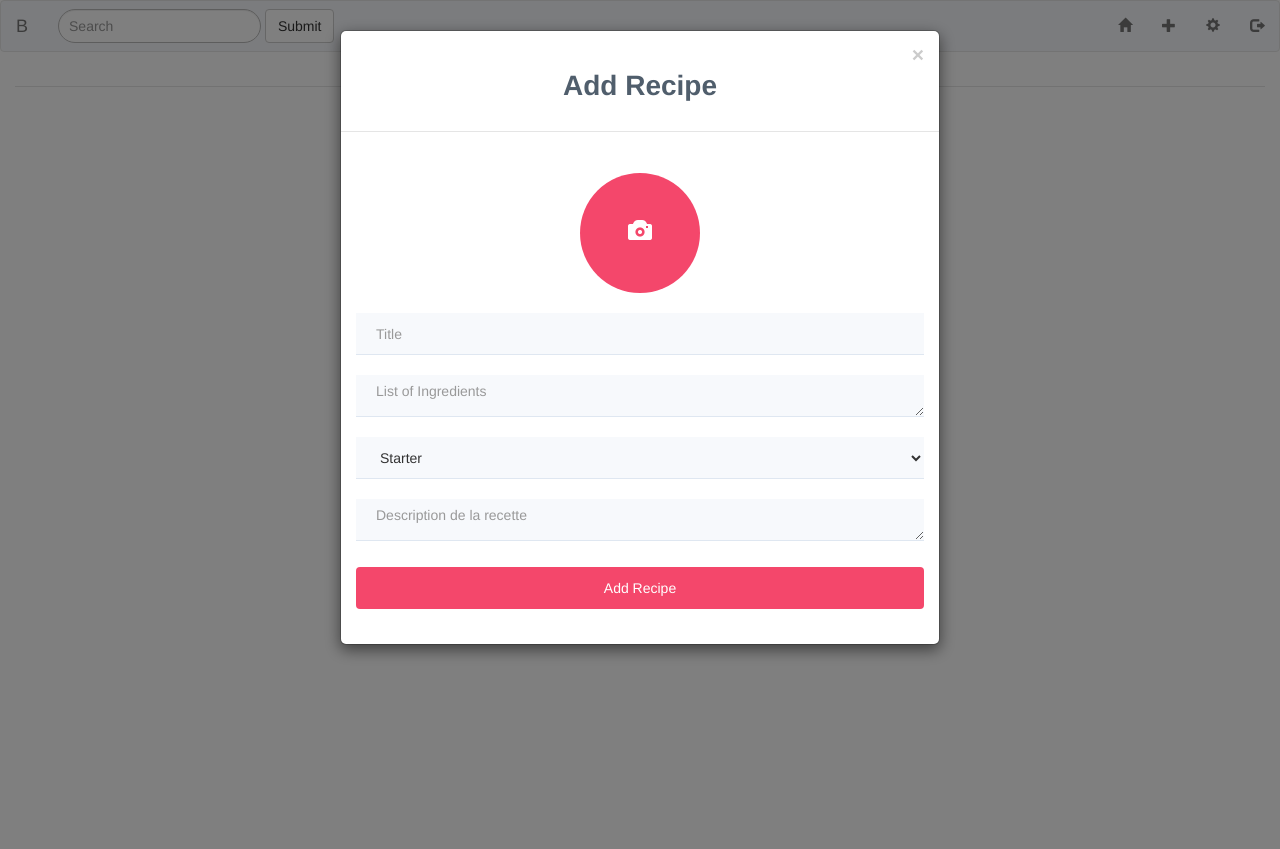
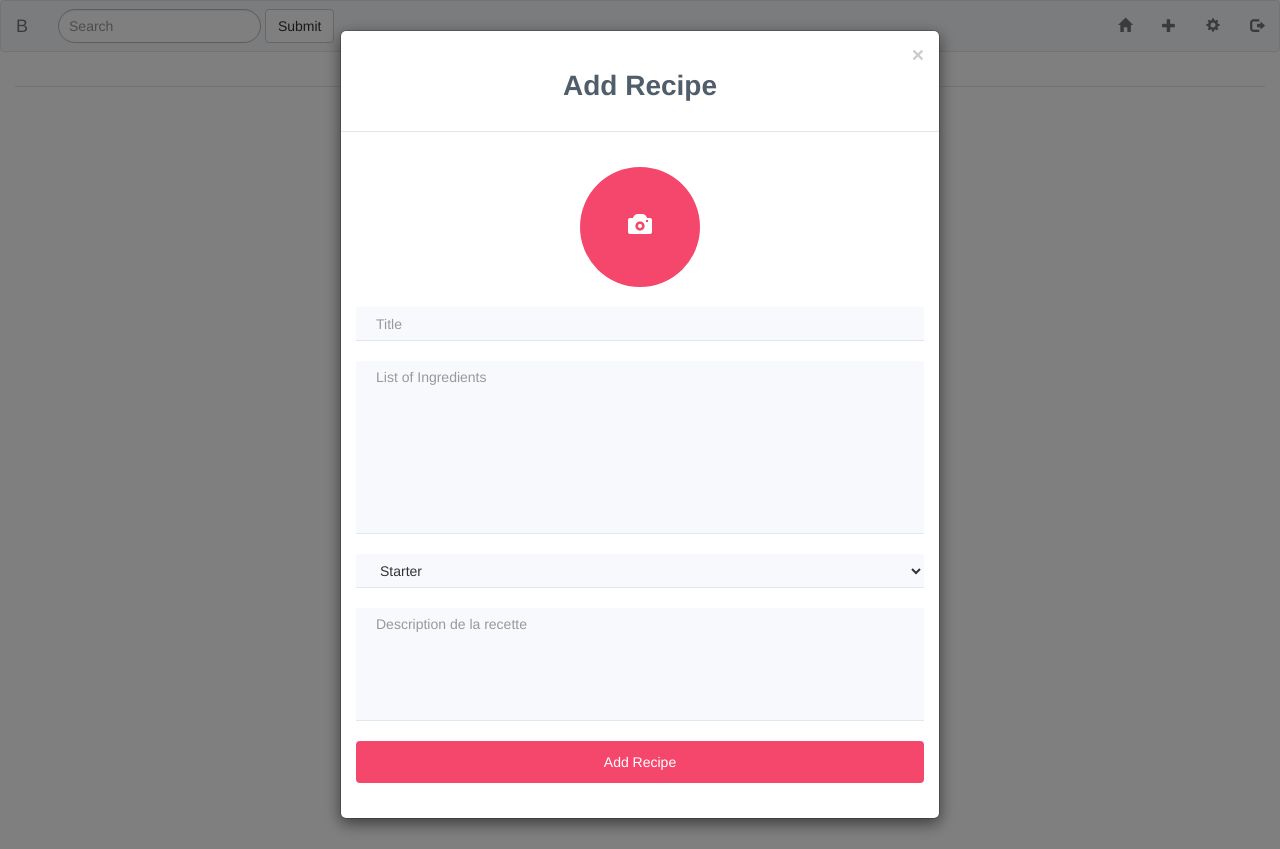
Before and after one commit to roxannegrnt/VeganRecipes, a PHP site: page / in a window 1280 px wide, after a click that opens the changed part. Run offline with PHP 8.4, Linux system fonts and the light colour scheme; the visitor is signed in with stand-in values (Sample User, id 1); data comes from the database, SQL or seed files in the repository.

Commit message:
Quelque souci design réglé

```diff
--- a/VeganRecipes/css/override.css
+++ b/VeganRecipes/css/override.css
@@ -45,7 +45,6 @@
     outline:none;
     color:inherit;
     text-indent:8px;
-    height:42px;
 }
 .modal-body .btn{
     background: #f4476b;
@@ -53,7 +52,7 @@
     border-radius: 4px;
     padding: 11px;
     box-shadow: none;
-    margin-top: 26px;
+    margin-top: 20px;
     text-shadow: none;
     outline: none;
 }
@@ -74,7 +73,7 @@
 .btn-circle.btn-xl {
     width: 70px;
     height: 70px;
-    //padding: 10px 16px;
+    padding: 10px 16px;
     font-size: 24px;
     line-height: 1.33;
     border-radius: 60px;
@@ -123,5 +122,5 @@
     margin-bottom: 20px;
 }
 textarea{
-   height:auto;
+   resize: none;
 }
--- a/VeganRecipes/index.php
+++ b/VeganRecipes/index.php
@@ -80,7 +80,7 @@ affichage;
                             <button type="button" id="ImgProfil" class="btn btn-default btn-circle btn-xl"><i class="glyphicon glyphicon-camera"></i></button>
                             </div>
                             <input class="frm form-control" type="text" name="title" placeholder="Title">
-                            <textarea class=" frm form-control" rows="25" name="ingredients" placeholder="List of Ingredients"></textarea>
+                            <textarea class=" frm form-control" rows="8" name="ingredients" placeholder="List of Ingredients"></textarea>
                             <select name="type" class="form-control frm">
                                 <?php
                                 foreach ($types as $key => $value) {
@@ -88,7 +88,7 @@ affichage;
                                 }
                                 ?>
                             </select>
-                            <textarea class="frm form-control" rows="25" name="recipe" placeholder="Description de la recette"></textarea>
+                            <textarea class="frm form-control" rows="5" name="recipe" placeholder="Description de la recette"></textarea>
                             <button type="submit" class="btn btn-primary btn-block frm" name="Add">Add Recipe</button>
                             <?php
                             echo $img_error;
```
Also changed, not shown: Maquette/ModalAddFinal.png (added), 1 other file.
